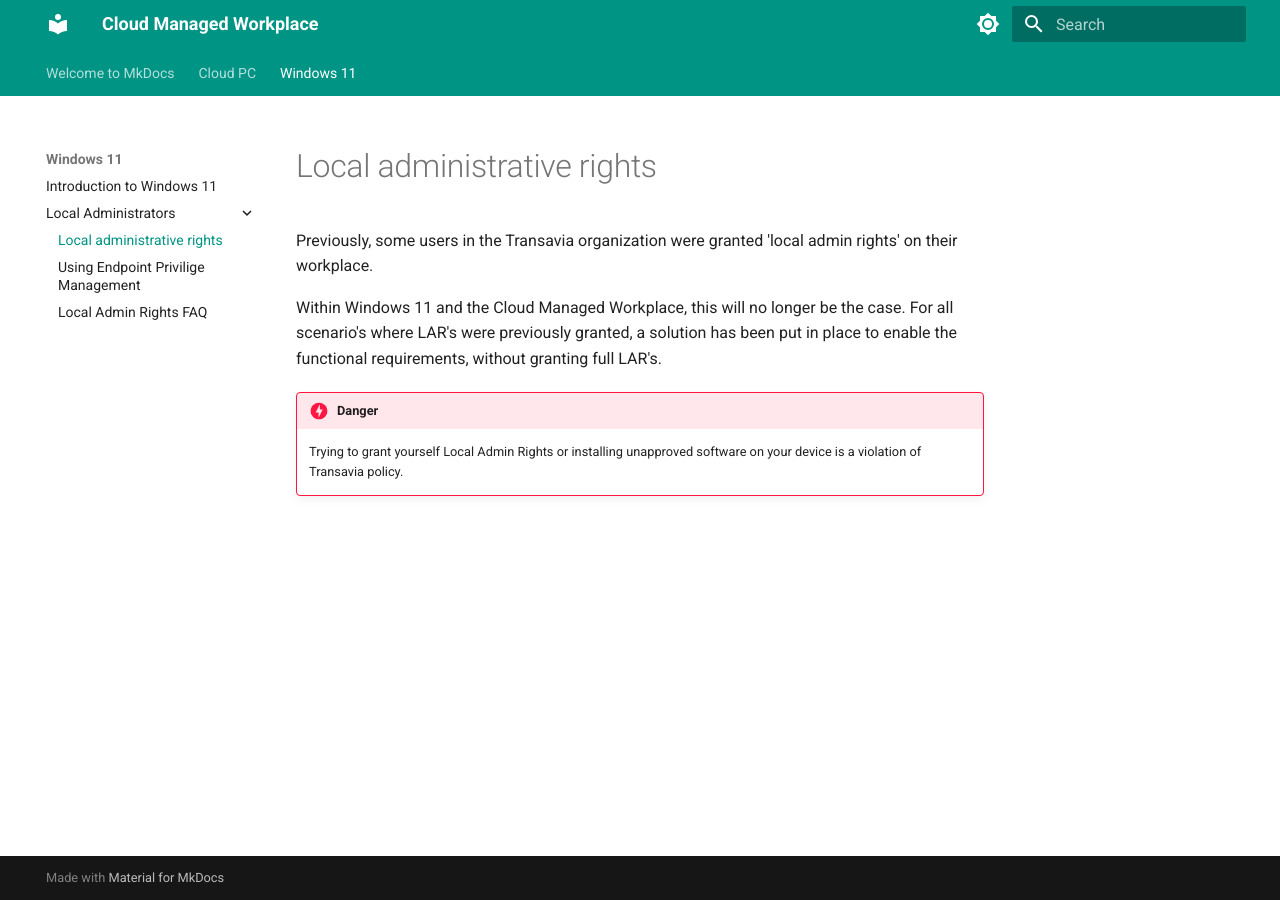
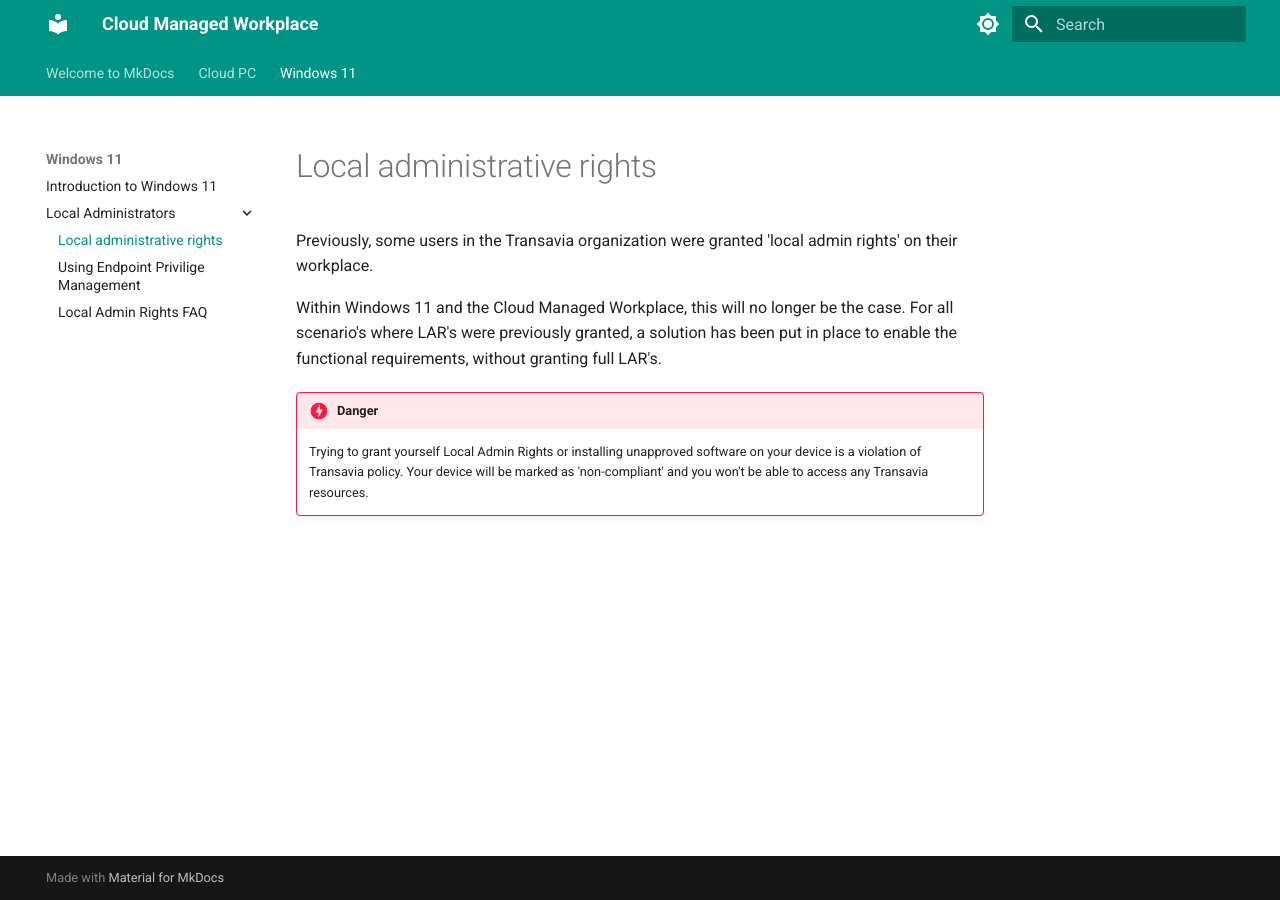
Before and after one commit to ralpje/documentation, an MkDocs documentation site: the page built from docs/Windows 11/Local Administrators/Local administrative rights.md, in a window 1280 px wide. Built offline with MkDocs 1.6.1 and Material for MkDocs 9.7.7, drawn with Linux system fonts in a browser that asks for light colours.

Commit message:
Fixed MD issues.

```diff
--- a/docs/Windows 11/Local Administrators/Local administrative rights.md
+++ b/docs/Windows 11/Local Administrators/Local administrative rights.md
@@ -1,7 +1,8 @@
 # Local administrative rights
+
 Previously, some users in the Transavia organization were granted 'local admin rights' on their workplace.
 
 Within Windows 11 and the Cloud Managed Workplace, this will no longer be the case. For all scenario's where LAR's were previously granted, a solution has been put in place to enable the functional requirements, without granting full LAR's.
 
 !!! Danger
-    Trying to grant yourself Local Admin Rights or installing unapproved software on your device is a violation of Transavia policy.
+    Trying to grant yourself Local Admin Rights or installing unapproved software on your device is a violation of Transavia policy. Your device will be marked as 'non-compliant' and you won't be able to access any Transavia resources.
```
Also changed, not shown: docs/Cloud PC/index.md (+1 -0 lines), docs/Windows 11/Local Administrators/LAR FAQ.md (+2 -0 lines), docs/Windows 11/Local Administrators/Using Endpoint Privilige Management.md (+2 -0 lines), docs/index.md (+4 -1 lines), docs/Windows 11/index.md (line endings or trailing spaces).
